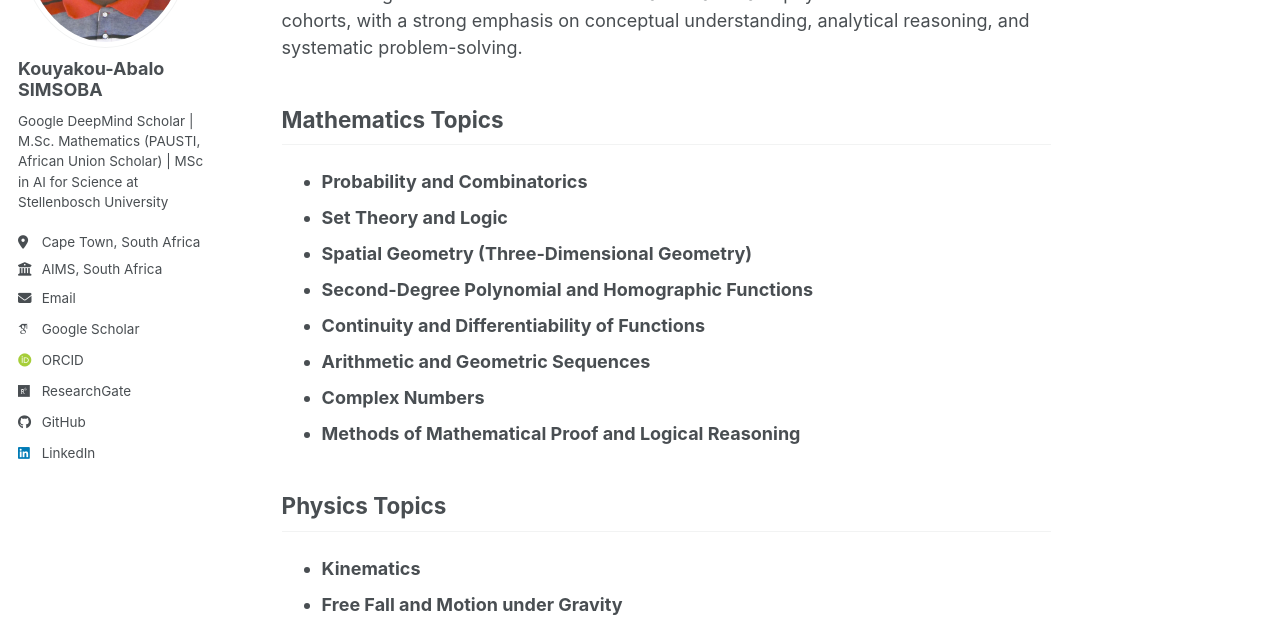
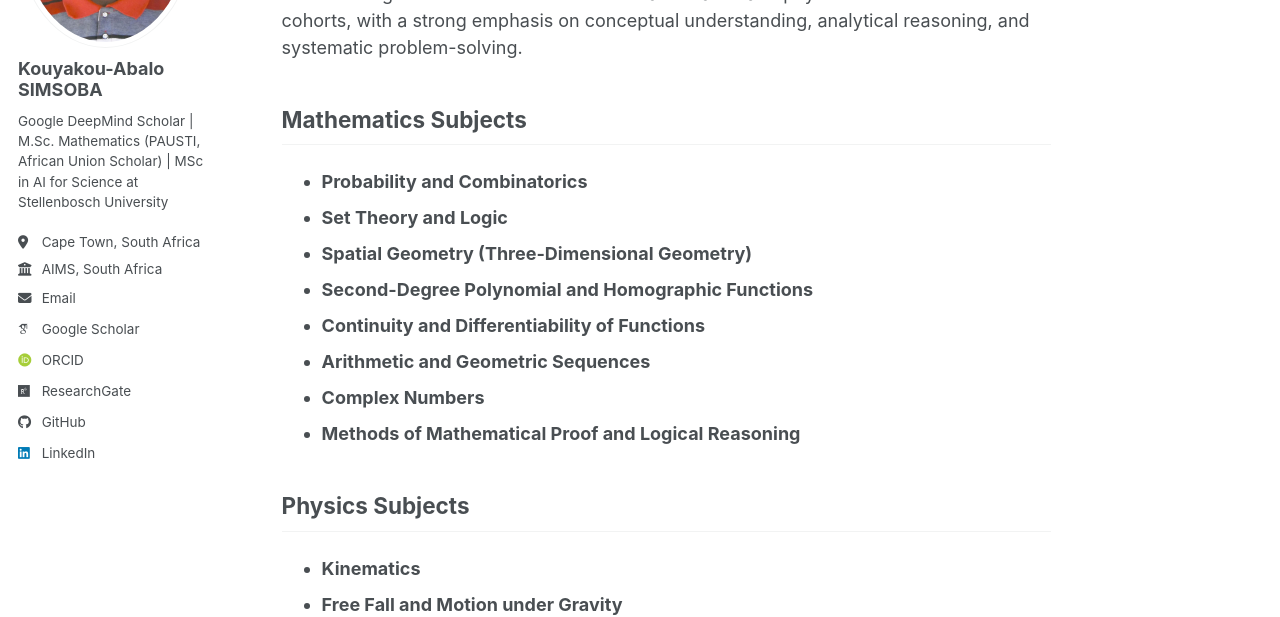
Before and after one commit to simsoba-research/simsoba-research.github.io, a Jekyll site: the page built from _teaching/2014-spring-teaching-1.md, in a window 1280 px wide and 900 px high. Shown: the part 280-897 px from the top of the window. Built offline with Jekyll 4.4.1, drawn with Linux system fonts in a browser that asks for light colours; some web fonts are replaced; a script bundle is joined from its source files by our own code; library files that are not in the unit come from our copies.

Commit message:
Rename topics to subjects in teaching document

```diff
--- a/_teaching/2014-spring-teaching-1.md
+++ b/_teaching/2014-spring-teaching-1.md
@@ -13,7 +13,7 @@ layout: single
 
 Delivered high school-level instruction in mathematics and physics to diverse student cohorts, with a strong emphasis on conceptual understanding, analytical reasoning, and systematic problem-solving.
 
-## Mathematics Topics
+## Mathematics Subjects
 <u></u>
 
 * **Probability and Combinatorics**
@@ -25,7 +25,7 @@ Delivered high school-level instruction in mathematics and physics to diverse st
 * **Complex Numbers**
 * **Methods of Mathematical Proof and Logical Reasoning**
 
-## Physics Topics
+## Physics Subjects
 <u></u>
 
 * **Kinematics**
```
